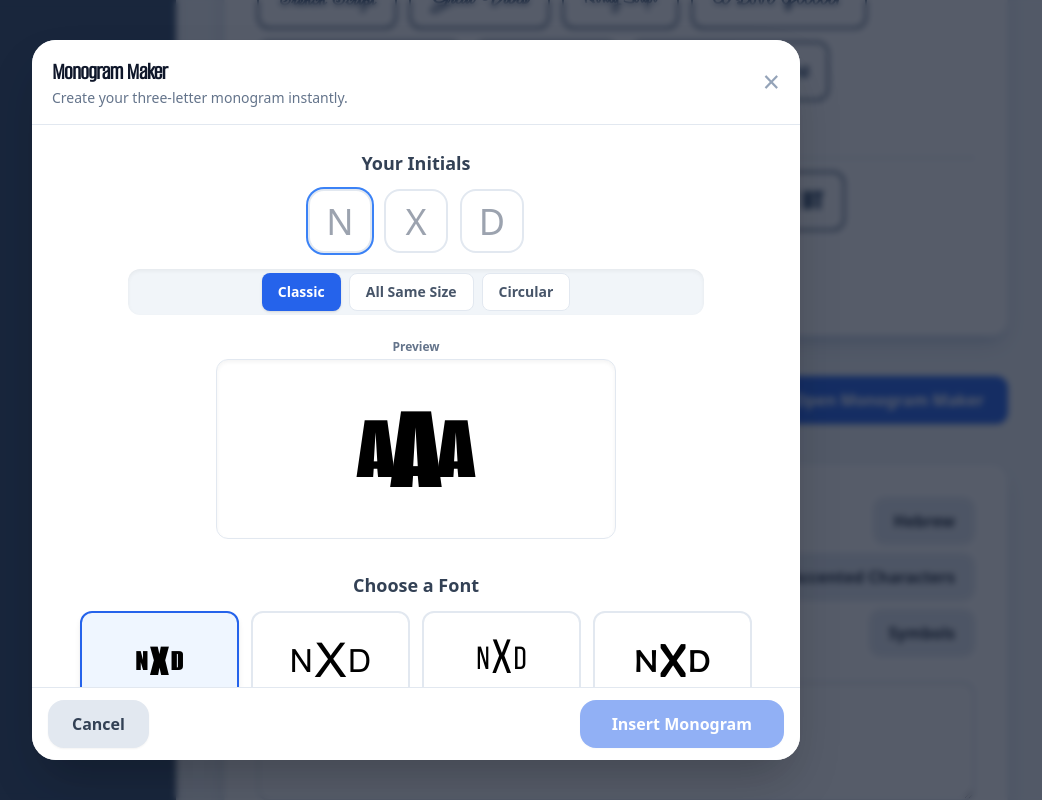
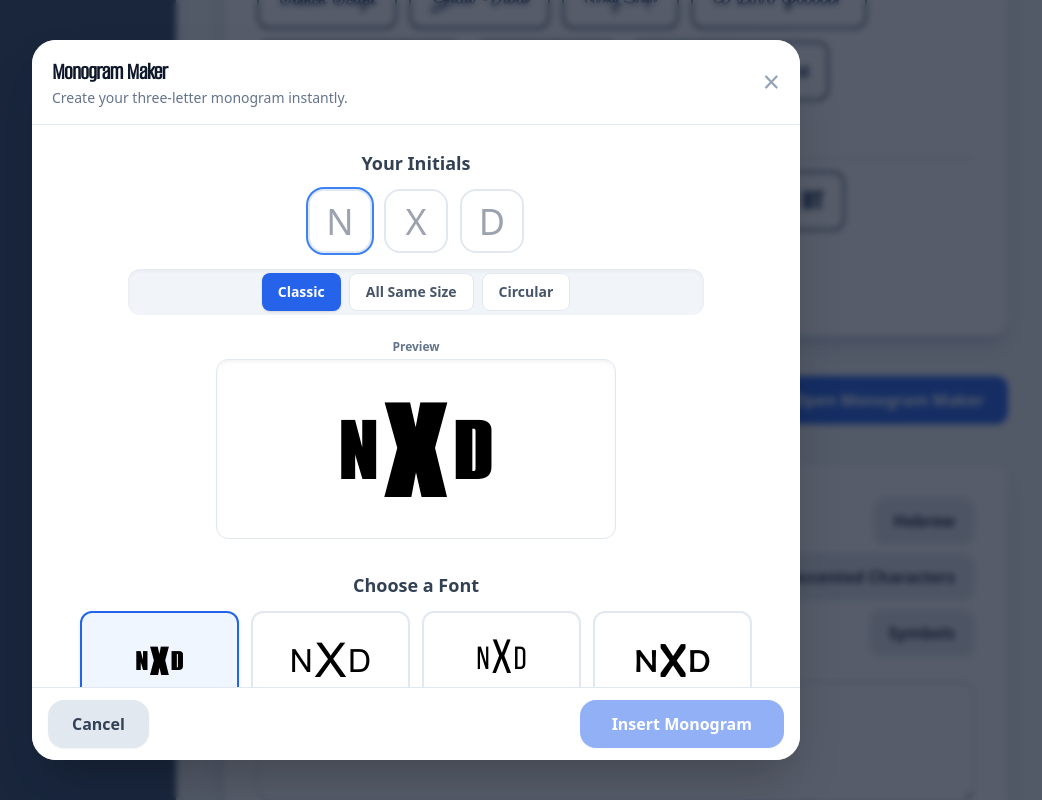
Before and after one commit to Arch-Tom/archfonthub, a React (Vite) app: page / in a window 1280 px wide. Both pictures are taken after a click on the button "Open Monogram Maker". Shown: the part 966-1766 px from the top of the page, without its empty margins (224-1266 px from the left). Built offline with nearby package versions, Linux system fonts and the light colour scheme; a web font is replaced by a local one.

Commit message:
Updating for Monogram previews

```diff
--- a/src/CircularMonogram.jsx
+++ b/src/CircularMonogram.jsx
@@ -13,8 +13,7 @@ export default function CircularMonogram({
 }) {
     const [first, middle, last] = text;
 
-    // --- UPDATED COLOR LOGIC ---
-    // Default to black. Change to white for solid/double frames. Dotted frame remains black.
+    // Set text color to black for dotted frames, otherwise white for other frames.
     let determinedColor = 'black';
     if (isCircular && (frameStyle === 'solid' || frameStyle === 'double')) {
         determinedColor = 'white';
@@ -23,8 +22,8 @@ export default function CircularMonogram({
 
     const renderLetters = () => {
         if (isCircular) {
-            // --- FONT SIZE INCREASED ---
-            const circularFontSize = fontSize * 1.2; // Font size is 20% larger for circular monograms
+            // --- FONT SIZE FURTHER INCREASED ---
+            const circularFontSize = fontSize * 1.5; // Font size is now 50% larger for circular monograms
 
             return (
                 <div
@@ -66,7 +65,7 @@ export default function CircularMonogram({
             );
         }
 
-        // This part renders the standard, non-circular monogram
+        // Renders standard, non-circular monograms
         return (
             <div
                 className="flex items-center justify-center"
@@ -108,10 +107,9 @@ export default function CircularMonogram({
         );
     };
 
-    // If a frame style is selected for a circular monogram, wrap the letters with the frame SVG.
+    // Wraps the letters with the frame SVG if a frame style is selected
     if (frameStyle !== 'none' && isCircular) {
-        // Adjust container size based on the new, larger font size
-        const containerSize = (fontSize * 1.2) * 2;
+        const containerSize = (fontSize * 1.5) * 2;
         return (
             <div className="relative flex items-center justify-center" style={{ width: `${containerSize}px`, height: `${containerSize}px` }}>
                 <svg
@@ -119,10 +117,7 @@ export default function CircularMonogram({
                     viewBox="0 0 200 200"
                     preserveAspectRatio="xMidYMid meet"
                 >
-                    {/* Render the selected frame style */}
-                    {frameStyle === 'solid' && (
-                        <circle cx="100" cy="100" r="98" fill="black" />
-                    )}
+                    {frameStyle === 'solid' && <circle cx="100" cy="100" r="98" fill="black" />}
                     {frameStyle === 'double' && (
                         <>
                             <circle cx="100" cy="100" r="98" fill="black" />
@@ -130,24 +125,13 @@ export default function CircularMonogram({
                         </>
                     )}
                     {frameStyle === 'dotted' && (
-                        <circle
-                            cx="100"
-                            cy="100"
-                            r="95"
-                            fill="none"
-                            stroke="black"
-                            strokeWidth="4"
-                            strokeDasharray="10 10"
-                        />
+                        <circle cx="100" cy="100" r="95" fill="none" stroke="black" strokeWidth="4" strokeDasharray="10 10" />
                     )}
                 </svg>
-                <div className="relative z-10">
-                    {renderLetters()}
-                </div>
+                <div className="relative z-10">{renderLetters()}</div>
             </div>
         );
     }
 
-    // If no frame is selected, render just the letters.
     return renderLetters();
 }
--- a/src/MonogramMaker.jsx
+++ b/src/MonogramMaker.jsx
@@ -1,6 +1,6 @@
 import React, { useState, useMemo, useRef, useEffect } from 'react';
 import MonogramPreview from './MonogramPreview';
-import CircularMonogram from './CircularMonogram'; // Import the updated CircularMonogram
+import CircularMonogram from './CircularMonogram';
 
 export default function MonogramMaker({ fontLibrary, onClose, onInsert }) {
     const monogramFonts = useMemo(() => {
@@ -8,16 +8,16 @@ export default function MonogramMaker({ fontLibrary, onClose, onInsert }) {
             .flatMap(([category, fonts]) => fonts.map(font => ({ ...font, category })));
         return [
             ...fonts,
-            { name: 'Circular Monogram', category: 'Special', circular: true, styles: {} } // Simplified circular font entry
+            { name: 'Circular Monogram', category: 'Special', circular: true, styles: {} }
         ];
     }, [fontLibrary]);
 
-    const [monogramStyle, setMonogramStyle] = useState('classic'); // 'classic' | 'flat' | 'circular'
+    const [monogramStyle, setMonogramStyle] = useState('classic');
     const [selectedFont, setSelectedFont] = useState(monogramFonts[0]);
     const [activeStyle, setActiveStyle] = useState(Object.keys(monogramFonts[0].styles)[0]);
     const [initials, setInitials] = useState(['', '', '']);
     const [fontSize] = useState(100);
-    const [frameStyle, setFrameStyle] = useState('none'); // State for the selected frame
+    const [frameStyle, setFrameStyle] = useState('none');
 
     const inputRefs = useRef([]);
 
@@ -25,13 +25,11 @@ export default function MonogramMaker({ fontLibrary, onClose, onInsert }) {
         if (inputRefs.current[0]) inputRefs.current[0].focus();
     }, []);
 
-    // Update selected font and style when monogram style changes
     useEffect(() => {
         if (monogramStyle === 'circular') {
             setSelectedFont(monogramFonts.find(f => f.circular));
             setActiveStyle(null);
         } else {
-            // Default to the first non-circular font when switching away from circular
             const firstStandardFont = monogramFonts.find(f => !f.circular);
             setSelectedFont(firstStandardFont);
             setActiveStyle(Object.keys(firstStandardFont.styles)[0]);
@@ -63,7 +61,6 @@ export default function MonogramMaker({ fontLibrary, onClose, onInsert }) {
             style: activeStyle,
             fontSize,
             isCircular: monogramStyle === 'circular',
-            // Pass the selected frame style if circular, otherwise 'none'
             frameStyle: monogramStyle === 'circular' ? frameStyle : 'none',
             disableScaling: monogramStyle === 'flat'
         });
@@ -78,15 +75,28 @@ export default function MonogramMaker({ fontLibrary, onClose, onInsert }) {
                 className="w-full max-w-[400px] flex items-center justify-center rounded-xl border border-slate-200 shadow-inner bg-white px-2"
                 style={{ height: '180px', minHeight: '180px' }}
             >
-                {/* Use the new CircularMonogram component for the preview */}
-                <CircularMonogram
-                    text={initials.map(i => i || 'A')}
-                    fontFamily={selectedFont.styles?.[activeStyle]}
-                    fontSize={80}
-                    isCircular={monogramStyle === 'circular'}
-                    disableScaling={monogramStyle === 'flat'}
-                    frameStyle={monogramStyle === 'circular' ? frameStyle : 'none'}
-                />
+                {monogramStyle === 'circular' ? (
+                    <CircularMonogram
+                        text={initials.map(i => i || 'A')}
+                        fontSize={80} // Base size for circular preview
+                        isCircular={true}
+                        frameStyle={frameStyle}
+                    />
+                ) : (
+                    // --- PREVIEW LOGIC UPDATED ---
+                    // This now correctly applies the scaling based on the selected monogram style
+                    <MonogramPreview
+                        first={initials[0] || 'N'}
+                        middle={initials[1] || 'X'}
+                        last={initials[2] || 'D'}
+                        fontFamily={selectedFont.styles?.[activeStyle]}
+                        fontSize={fontSize}
+                        // Apply scaling only for the 'classic' style
+                        disableScaling={monogramStyle === 'flat'}
+                        sideScale={1.2}
+                        middleScale={1.6}
+                    />
+                )}
             </div>
         </div>
     );
@@ -145,7 +155,7 @@ export default function MonogramMaker({ fontLibrary, onClose, onInsert }) {
                         </div>
                     </div>
 
-                    {/* Frame Selection UI - only shown for circular style */}
+                    {/* Frame Selection UI */}
                     {monogramStyle === 'circular' && (
                         <div className="w-full max-w-xl mt-6">
                             <h3 className="text-base sm:text-lg font-semibold text-slate-700 mb-2 sm:mb-3 text-center">Frame Style</h3>
@@ -165,7 +175,6 @@ export default function MonogramMaker({ fontLibrary, onClose, onInsert }) {
                             </div>
                         </div>
                     )}
-
 
                     {/* Preview */}
                     <div className="w-full max-w-xl mt-6">
@@ -195,9 +204,9 @@ export default function MonogramMaker({ fontLibrary, onClose, onInsert }) {
                                             last={initials[2] || 'D'}
                                             fontFamily={font.styles?.[Object.keys(font.styles)[0]]}
                                             fontSize={32}
-                                            sideScale={monogramStyle === 'flat' ? 1 : 1.2}
-                                            middleScale={monogramStyle === 'flat' ? 1 : 1.5}
                                             disableScaling={monogramStyle === 'flat'}
+                                            sideScale={1.2}
+                                            middleScale={1.5}
                                             className="mb-2"
                                         />
                                         <span className="text-xs font-semibold text-slate-700 group-hover:text-blue-700 text-center">{font.name}</span>
```
